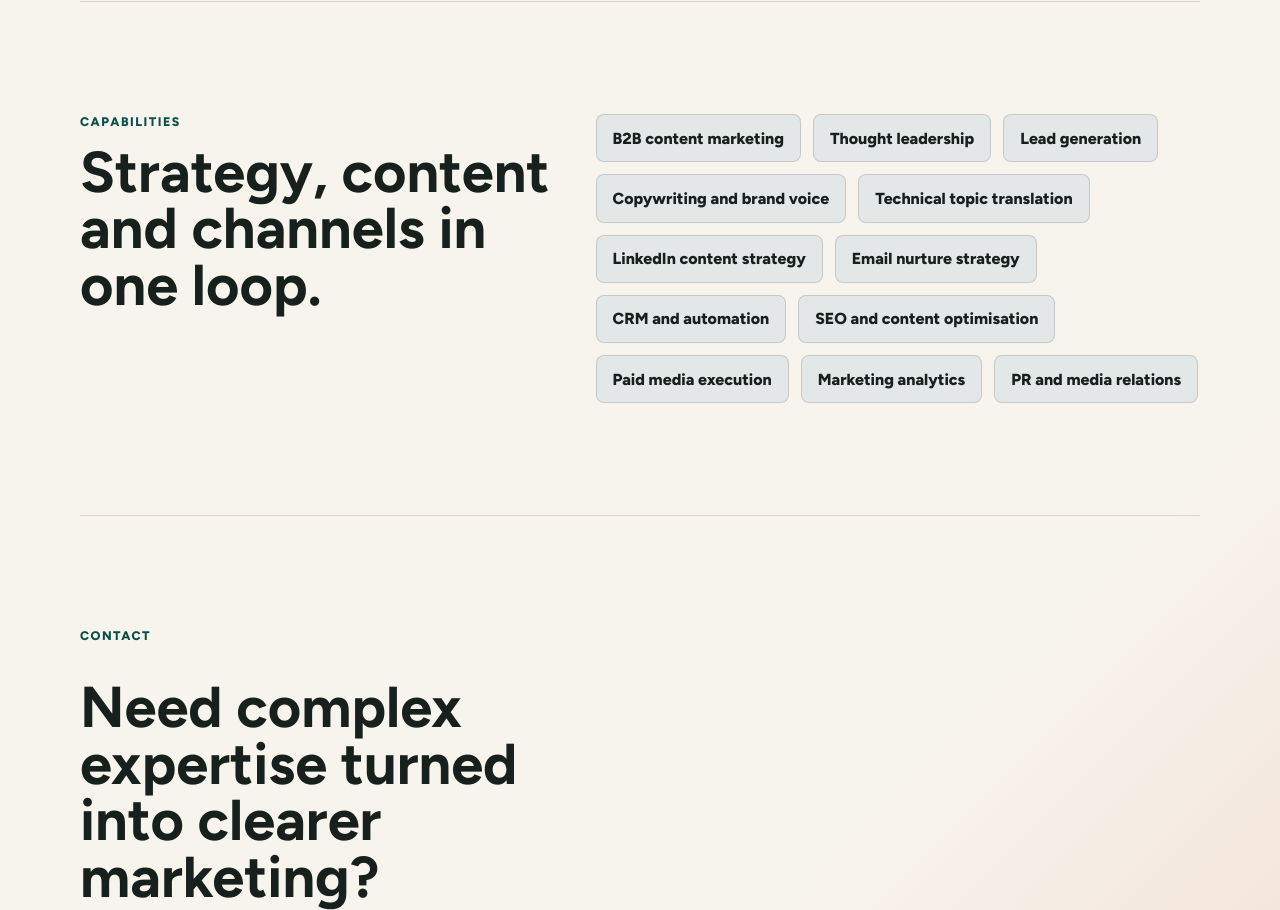
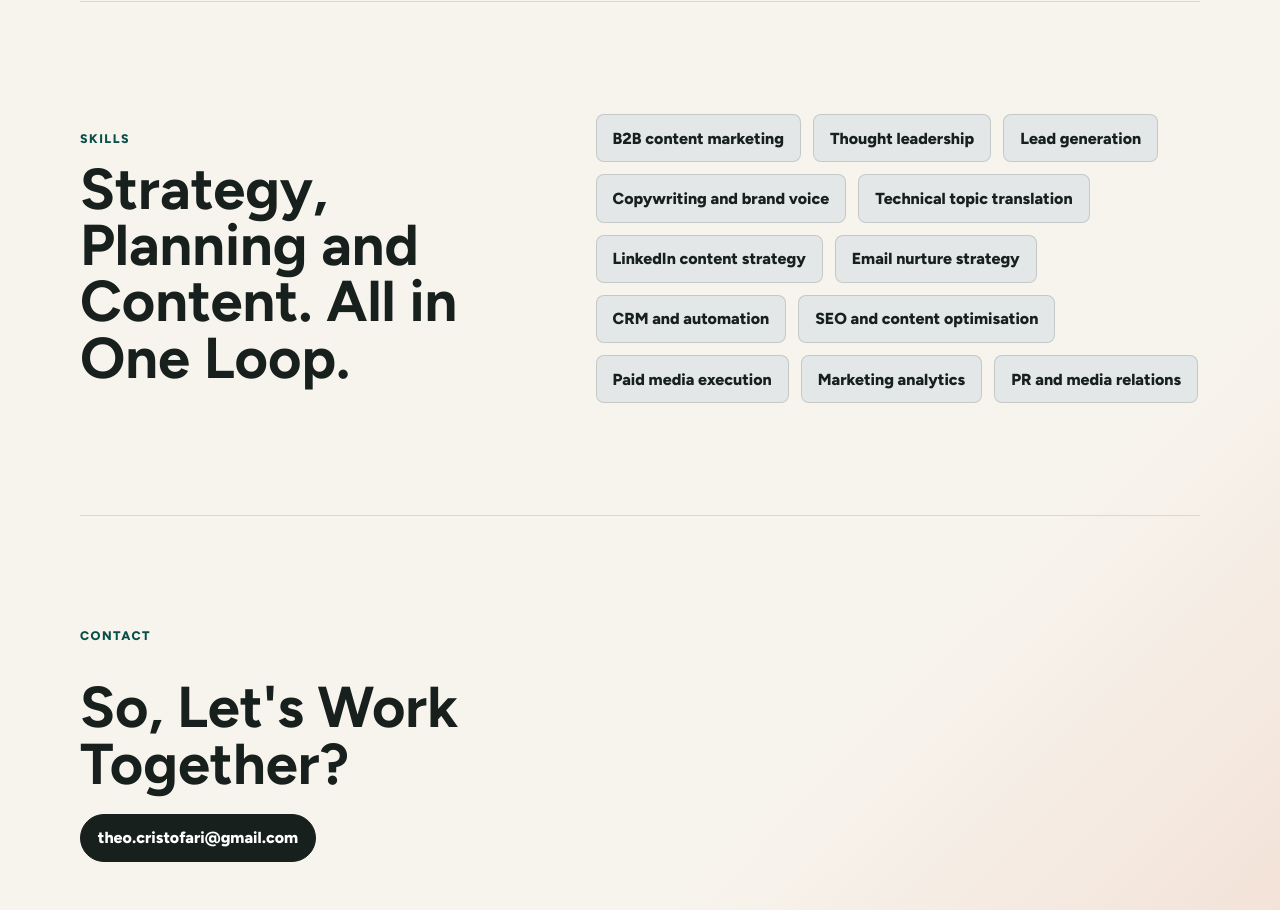
Before and after one commit to TheoCristofari/portfolio, a website built with Vite: page index.html in a window 1280 px wide. Shown: the part 3700-4610 px from the top of the page. Built offline with nearby package versions, Linux system fonts and the light colour scheme.

Commit message:
Update skills and contact sections

```diff
--- a/src/main.js
+++ b/src/main.js
@@ -269,8 +269,8 @@ function render() {
 
       <section class="section split-section" aria-labelledby="capabilities-title">
         <div>
-          <p class="eyebrow">Capabilities</p>
-          <h2 id="capabilities-title">Strategy, content and channels in one loop.</h2>
+          <p class="eyebrow">Skills</p>
+          <h2 id="capabilities-title">Strategy, Planning and Content. All in One Loop.</h2>
         </div>
         <div class="capability-list">
           ${capabilities.map((item) => `<span>${item}</span>`).join('')}
@@ -279,7 +279,7 @@ function render() {
 
       <section class="contact" id="contact" aria-labelledby="contact-title">
         <p class="eyebrow">Contact</p>
-        <h2 id="contact-title">Need complex expertise turned into clearer marketing?</h2>
+        <h2 id="contact-title">So, Let's Work Together?</h2>
         <a class="button button--primary" href="mailto:${profile.email}">${profile.email}</a>
       </section>
     </main>
--- a/src/styles.css
+++ b/src/styles.css
@@ -413,7 +413,7 @@ h3 {
   display: grid;
   grid-template-columns: minmax(0, 0.8fr) minmax(0, 1fr);
   gap: 2rem;
-  align-items: start;
+  align-items: center;
 }
 
 .capability-list {
```
